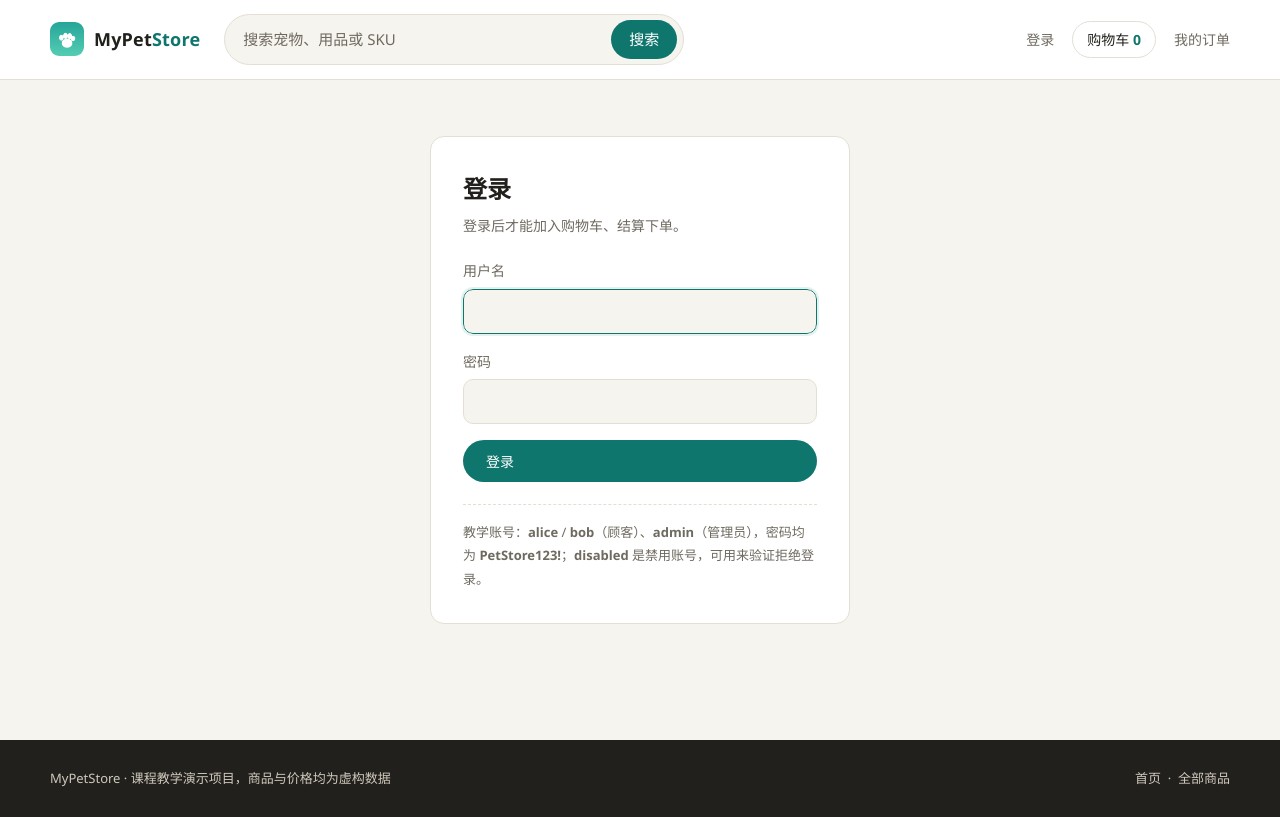
After one commit to Thorium999/MyPetStore-SSM, a Spring Boot app: page /signon in a window 1280 px wide. The commit adds this page. Run offline with Spring Boot 4, Linux system fonts and the light colour scheme.

Commit message:
新增登录与退出：BCrypt 校验、禁用账号拒绝、Session 身份、回跳地址防护

```diff
--- a/pom.xml
+++ b/pom.xml
@@ -55,6 +55,12 @@
             <groupId>com.mysql</groupId>
             <artifactId>mysql-connector-j</artifactId>
             <scope>runtime</scope>
+        </dependency>
+
+        <!-- 只用 BCrypt 校验，不引 security starter：不会带来过滤器与默认登录页 -->
+        <dependency>
+            <groupId>org.springframework.security</groupId>
+            <artifactId>spring-security-crypto</artifactId>
         </dependency>
 
         <dependency>
--- /dev/null
+++ b/src/main/java/org/csu/mypetstore/controller/AccountController.java
@@ -0,0 +1,76 @@
+package org.csu.mypetstore.controller;
+
+import jakarta.servlet.http.HttpSession;
+import org.csu.mypetstore.service.AccountService;
+import org.csu.mypetstore.service.LoginResult;
+import org.csu.mypetstore.session.LoginSession;
+import org.springframework.stereotype.Controller;
+import org.springframework.ui.Model;
+import org.springframework.web.bind.annotation.GetMapping;
+import org.springframework.web.bind.annotation.PostMapping;
+import org.springframework.web.bind.annotation.RequestParam;
+
+/**
+ * 登录 / 退出。只做转发与提示文案，校验逻辑全在 AccountService。
+ */
+@Controller
+public class AccountController {
+
+    private static final String LOGIN_VIEW = "signon";
+    private static final String HOME = "/main";
+
+    private final AccountService accountService;
+
+    public AccountController(AccountService accountService) {
+        this.accountService = accountService;
+    }
+
+    @GetMapping("/signon")
+    public String signonPage(HttpSession session) {
+        if (LoginSession.isLoggedIn(session)) {
+            return "redirect:" + HOME;
+        }
+        return LOGIN_VIEW;
+    }
+
+    @PostMapping("/signon")
+    public String signon(@RequestParam String username,
+                         @RequestParam String password,
+                         @RequestParam(required = false) String returnUrl,
+                         HttpSession session,
+                         Model model) {
+        LoginResult result = accountService.authenticate(username, password);
+        if (result.isOk()) {
+            LoginSession.set(session, result.user());
+            return "redirect:" + safeReturnUrl(returnUrl);
+        }
+
+        model.addAttribute("error", result.status() == LoginResult.Status.DISABLED
+                                     ? "该账号已被禁用，请联系管理员"
+                                     : "用户名或密码错误");
+        model.addAttribute("username", username);
+        model.addAttribute("returnUrl", returnUrl);
+        return LOGIN_VIEW;
+    }
+
+    @GetMapping("/signout")
+    public String signout(HttpSession session) {
+        LoginSession.clear(session);
+        return "redirect:" + HOME;
+    }
+
+    /**
+     * 只接受站内相对路径。挡三类写法：
+     * http(s):// 绝对地址、//host 协议相对地址、/\host（浏览器会把反斜杠当斜杠）。
+     */
+    private String safeReturnUrl(String returnUrl) {
+        if (returnUrl == null) {
+            return HOME;
+        }
+        String url = returnUrl.trim();
+        if (!url.startsWith("/") || url.startsWith("//") || url.contains("\\")) {
+            return HOME;
+        }
+        return url;
+    }
+}
--- a/src/main/resources/static/css/app.css
+++ b/src/main/resources/static/css/app.css
@@ -666,6 +666,81 @@ img {
     white-space: pre-line;
 }
 
+/* ---------- 登录页 ---------- */
+
+.auth {
+    max-width: 420px;
+    margin: 24px auto 0;
+    padding: 32px;
+    background: var(--surface);
+    border: 1px solid var(--line);
+    border-radius: var(--radius);
+}
+
+.auth h1 {
+    margin: 0 0 6px;
+    font-size: 24px;
+    font-weight: 600;
+}
+
+.auth__lead {
+    margin: 0 0 22px;
+    color: var(--muted);
+    font-size: 14px;
+}
+
+.auth__form {
+    display: flex;
+    flex-direction: column;
+    gap: 16px;
+}
+
+.field {
+    display: flex;
+    flex-direction: column;
+    gap: 6px;
+    font-size: 14px;
+    color: var(--muted);
+}
+
+.field input {
+    padding: 10px 12px;
+    border: 1px solid var(--line);
+    border-radius: 10px;
+    background: var(--bg);
+    font: inherit;
+    color: var(--ink);
+}
+
+.field input:focus {
+    outline: 2px solid var(--accent-soft);
+    border-color: var(--accent);
+}
+
+.alert {
+    margin: 0 0 18px;
+    padding: 10px 14px;
+    border-radius: 10px;
+    background: #fdeceb;
+    border: 1px solid #f3c9c6;
+    color: #a32d2d;
+    font-size: 14px;
+}
+
+.auth__hint {
+    margin: 22px 0 0;
+    padding-top: 16px;
+    border-top: 1px dashed var(--line);
+    font-size: 13px;
+    line-height: 1.8;
+    color: var(--muted);
+}
+
+.app-nav__user {
+    font-weight: 600;
+    color: var(--ink);
+}
+
 /* ---------- 页脚 ---------- */
 
 .app-footer {
--- a/src/main/resources/templates/fragments/layout.html
+++ b/src/main/resources/templates/fragments/layout.html
@@ -20,7 +20,10 @@
         </form>
 
         <nav class="app-nav">
-            <a href="#">登录</a>
+            <span class="app-nav__user" th:if="${session.loginUser != null}"
+                  th:text="${session.loginUser.displayName}">林同学</span>
+            <a th:if="${session.loginUser == null}" th:href="@{/signon}">登录</a>
+            <a th:if="${session.loginUser != null}" th:href="@{/signout}">退出</a>
             <a class="cart" href="#">购物车 <b>0</b></a>
             <a href="#">我的订单</a>
         </nav>
--- /dev/null
+++ b/src/main/resources/templates/signon.html
@@ -0,0 +1,50 @@
+<!DOCTYPE html>
+<html lang="zh-CN" xmlns:th="http://www.thymeleaf.org">
+<head>
+    <meta charset="UTF-8"/>
+    <meta name="viewport" content="width=device-width, initial-scale=1"/>
+    <title>登录 | MyPetStore</title>
+    <link rel="stylesheet" th:href="@{/css/app.css}"/>
+</head>
+<body>
+
+<div th:replace="~{fragments/layout :: siteHeader}"></div>
+
+<main class="page">
+    <div class="wrap">
+        <div class="auth">
+            <h1>登录</h1>
+            <p class="auth__lead">登录后才能加入购物车、结算下单。</p>
+
+            <p class="alert" th:if="${error}" th:text="${error}">用户名或密码错误</p>
+
+            <form class="auth__form" method="post" th:action="@{/signon}">
+                <input type="hidden" name="returnUrl" th:if="${returnUrl}" th:value="${returnUrl}"/>
+
+                <label class="field">
+                    <span>用户名</span>
+                    <input type="text" name="username" th:value="${username}"
+                           required maxlength="30" autocomplete="username" autofocus/>
+                </label>
+
+                <label class="field">
+                    <span>密码</span>
+                    <input type="password" name="password" required maxlength="64"
+                           autocomplete="current-password"/>
+                </label>
+
+                <button class="btn" type="submit">登录</button>
+            </form>
+
+            <p class="auth__hint">
+                教学账号：<b>alice</b> / <b>bob</b>（顾客）、<b>admin</b>（管理员），密码均为
+                <b>PetStore123!</b>；<b>disabled</b> 是禁用账号，可用来验证拒绝登录。
+            </p>
+        </div>
+    </div>
+</main>
+
+<div th:replace="~{fragments/layout :: siteFooter}"></div>
+
+</body>
+</html>
```
Also changed, not shown: src/main/java/org/csu/mypetstore/config/PasswordConfig.java (added, +19 -0 lines), src/main/java/org/csu/mypetstore/service/AccountService.java (added, +47 -0 lines), src/main/java/org/csu/mypetstore/service/LoginResult.java (added, +32 -0 lines), src/main/java/org/csu/mypetstore/session/LoginSession.java (added, +31 -0 lines), src/main/java/org/csu/mypetstore/session/LoginUser.java (added, +21 -0 lines), 2 other files.
